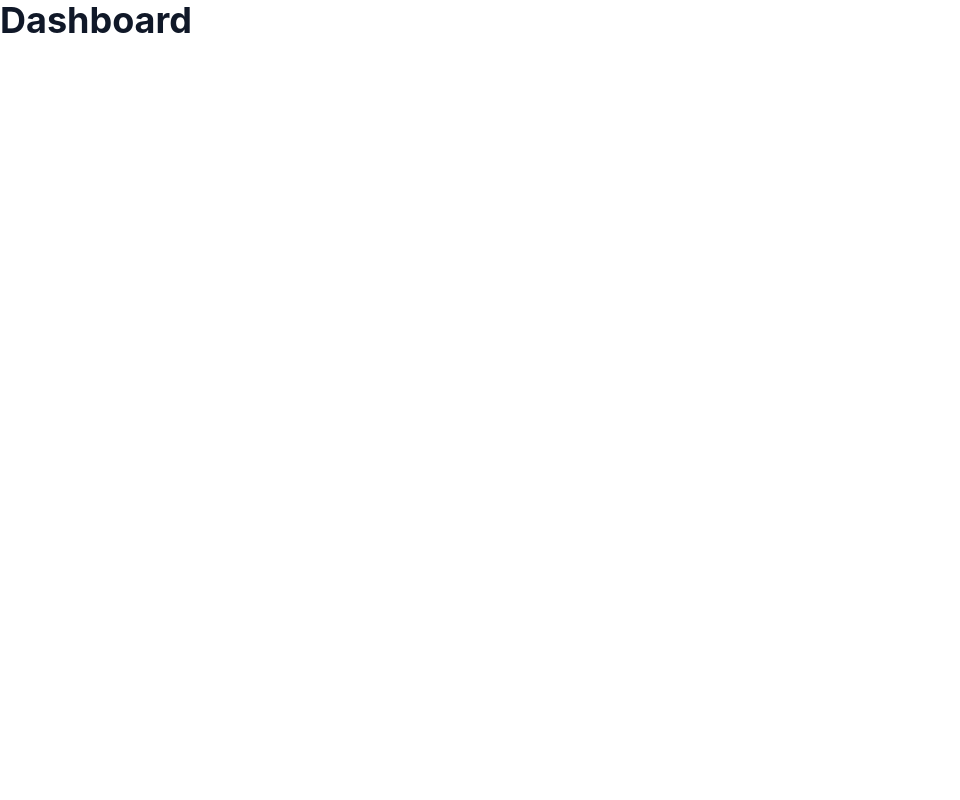
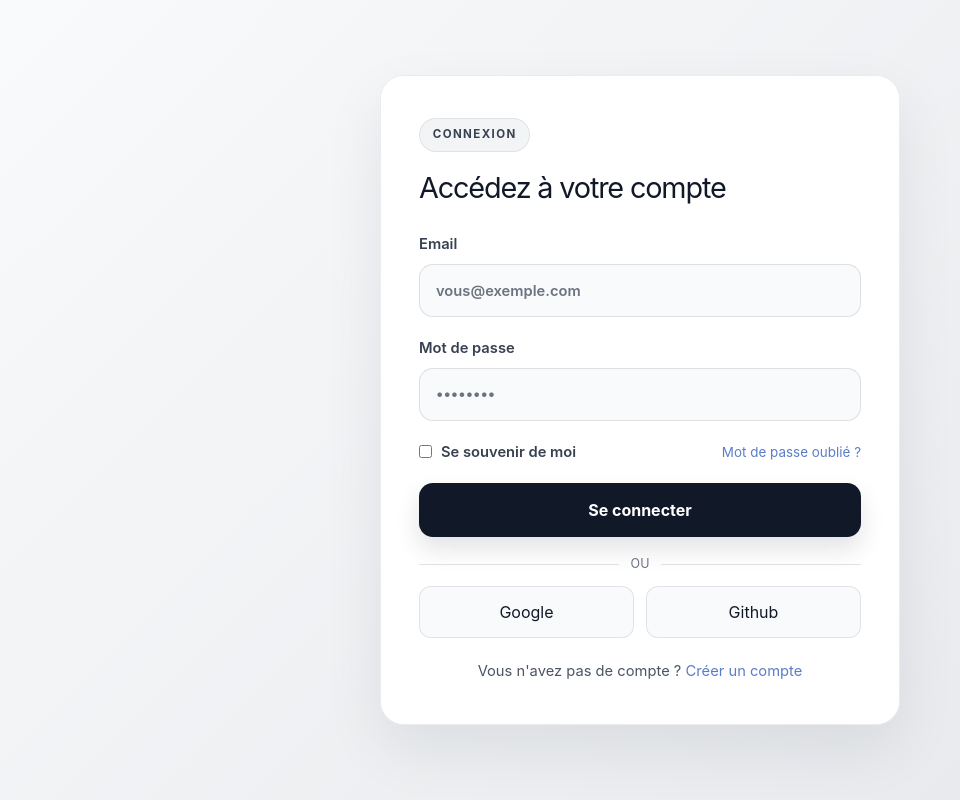
Before and after one commit to Thomas-Peze28/dashboard, a React (Vite) app in the folder frontend/: page / in a window 1280 px wide. Shown: the whole page, without its empty margins (0-960 px from the left). Built offline with nearby package versions, Linux system fonts and the light colour scheme; no server answers.

Commit message:
feat(connexion page): added first visual of connexion pannel not linked to back routes

```diff
--- a/frontend/src/App.css
+++ b/frontend/src/App.css
@@ -1 +1,250 @@
 @import "tailwindcss";
+
+:root {
+  font-family: Inter, "Segoe UI", sans-serif;
+  line-height: 1.5;
+  font-weight: 400;
+  color: #111827;
+  background: #f3f4f6;
+  font-synthesis: none;
+  text-rendering: optimizeLegibility;
+  -webkit-font-smoothing: antialiased;
+  -moz-osx-font-smoothing: grayscale;
+}
+
+* {
+  box-sizing: border-box;
+}
+
+html,
+body,
+#root {
+  margin: 0;
+  min-height: 100%;
+  min-height: 100vh;
+}
+
+body {
+  min-height: 100vh;
+  background: #f3f4f6;
+}
+
+button,
+input {
+  font: inherit;
+}
+
+.login-shell {
+  min-height: 100vh;
+  display: flex;
+  align-items: center;
+  justify-content: center;
+  padding: 32px;
+  background: linear-gradient(135deg, #f9fafb 0%, #e5e7eb 100%);
+}
+
+.glass-panel {
+  width: min(520px, 100%);
+  background: rgba(255, 255, 255, 0.96);
+  border: 1px solid rgba(17, 24, 39, 0.08);
+  border-radius: 24px;
+  box-shadow: 0 24px 60px rgba(15, 23, 42, 0.08);
+  overflow: hidden;
+}
+
+.login-card {
+  padding: 42px 38px;
+  display: flex;
+  flex-direction: column;
+  justify-content: center;
+  background: #ffffff;
+}
+
+.card-header {
+  margin-bottom: 24px;
+}
+
+.badge {
+  display: inline-flex;
+  align-items: center;
+  padding: 0.45rem 0.8rem;
+  border-radius: 999px;
+  background: #f3f4f6;
+  border: 1px solid rgba(17, 24, 39, 0.08);
+  color: #374151;
+  font-size: 0.72rem;
+  font-weight: 700;
+  letter-spacing: 0.12em;
+  text-transform: uppercase;
+}
+
+.card-header h2 {
+  margin: 14px 0 0;
+  font-size: clamp(1.8rem, 2vw, 2.5rem);
+  color: #111827;
+  letter-spacing: -0.04em;
+}
+
+.login-form {
+  display: flex;
+  flex-direction: column;
+  gap: 20px;
+}
+
+.login-form label {
+  display: flex;
+  flex-direction: column;
+  gap: 9px;
+  color: #374151;
+  font-weight: 600;
+  font-size: 0.92rem;
+}
+
+.input-field {
+  width: 100%;
+  border: 1px solid rgba(17, 24, 39, 0.12);
+  border-radius: 14px;
+  background: #f9fafb;
+  padding: 0.9rem 1rem;
+  color: #111827;
+  outline: none;
+  transition: border-color 0.2s ease, box-shadow 0.2s ease, transform 0.2s ease;
+}
+
+.input-field::placeholder {
+  color: #6b7280;
+}
+
+.input-field:focus {
+  border-color: rgba(17, 24, 39, 0.3);
+  box-shadow: 0 0 0 4px rgba(17, 24, 39, 0.06);
+}
+
+.form-row {
+  display: flex;
+  align-items: center;
+  justify-content: space-between;
+  gap: 12px;
+  color: #4b5563;
+  font-size: 0.84rem;
+}
+
+.remember-me {
+  display: inline-flex;
+  align-items: center;
+  gap: 8px;
+  flex-direction: row !important;
+}
+
+.remember-me input {
+  accent-color: #111827;
+}
+
+.form-row a,
+.register-link a {
+  color: #5a7dc9;
+  text-decoration: none;
+}
+
+.message {
+  margin: 0;
+  border-radius: 12px;
+  padding: 0.8rem 0.9rem;
+  font-size: 0.87rem;
+}
+
+.message.error {
+  background: #fef2f2;
+  border: 1px solid rgba(127, 29, 29, 0.12);
+  color: #991b1b;
+}
+
+.message.success {
+  background: #f0fdf4;
+  border: 1px solid rgba(22, 163, 74, 0.12);
+  color: #166534;
+}
+
+.primary-button {
+  border: none;
+  border-radius: 14px;
+  padding: 0.95rem 1.2rem;
+  background: #111827;
+  color: #ffffff;
+  font-weight: 700;
+  cursor: pointer;
+  transition: transform 0.2s ease, box-shadow 0.2s ease, opacity 0.2s ease;
+  box-shadow: 0 12px 24px rgba(17, 24, 39, 0.12);
+}
+
+.primary-button:hover {
+  transform: translateY(-1px);
+}
+
+.primary-button:disabled {
+  opacity: 0.85;
+  cursor: wait;
+}
+
+.divider {
+  display: flex;
+  align-items: center;
+  gap: 12px;
+  margin: 18px 0 12px;
+  color: #6b7280;
+  font-size: 0.78rem;
+  text-transform: uppercase;
+}
+
+.divider::before,
+.divider::after {
+  content: "";
+  display: block;
+  height: 1px;
+  background: rgba(17, 24, 39, 0.12);
+  flex: 1;
+}
+
+.social-actions {
+  display: grid;
+  grid-template-columns: repeat(2, minmax(0, 1fr));
+  gap: 12px;
+}
+
+.social-button {
+  border: 1px solid rgba(17, 24, 39, 0.1);
+  border-radius: 12px;
+  background: #f9fafb;
+  color: #111827;
+  padding: 0.8rem 1rem;
+  cursor: pointer;
+  transition: border-color 0.2s ease, background 0.2s ease;
+}
+
+.social-button:hover {
+  border-color: rgba(17, 24, 39, 0.2);
+  background: #f3f4f6;
+}
+
+.register-link {
+  margin-top: 22px;
+  text-align: center;
+  color: #4b5563;
+  font-size: 0.92rem;
+}
+
+@media (max-width: 520px) {
+  .login-shell {
+    padding: 16px;
+  }
+
+  .login-card {
+    padding: 28px 24px 34px;
+  }
+
+  .form-row,
+  .social-actions {
+    grid-template-columns: 1fr;
+    display: grid;
+  }
+}
--- a/frontend/src/App.tsx
+++ b/frontend/src/App.tsx
@@ -1,12 +1,131 @@
+import { useState, type FormEvent } from 'react'
 import './App.css'
 
+const apiBaseUrl = import.meta.env.VITE_API_URL ?? 'http://localhost:8080'
+
 function App() {
+  const [form, setForm] = useState({ email: '', password: '' })
+  const [isLoading, setIsLoading] = useState(false)
+  const [error, setError] = useState('')
+  const [success, setSuccess] = useState('')
+
+  const handleSubmit = async (event: FormEvent<HTMLFormElement>) => {
+    event.preventDefault()
+    setError('')
+    setSuccess('')
+    setIsLoading(true)
+
+    try {
+      const response = await fetch(`${apiBaseUrl}/api/auth/login`, {
+        method: 'POST',
+        headers: {
+          'Content-Type': 'application/json',
+        },
+        body: JSON.stringify({
+          email: form.email,
+          password: form.password,
+        }),
+      })
+
+      const data = await response.json()
+
+      if (!response.ok) {
+        throw new Error(data.error ?? 'Identifiants incorrects.')
+      }
+
+      localStorage.setItem('dashboard_token', data.token)
+      localStorage.setItem('dashboard_user', JSON.stringify(data.user))
+      setSuccess('Connexion réussie. Redirection en cours...')
+      setForm({ email: '', password: '' })
+    } catch (err) {
+      setError(err instanceof Error ? err.message : 'Une erreur est survenue.')
+    } finally {
+      setIsLoading(false)
+    }
+  }
+
   return (
-    <>
-      <h1 className="text-4xl font-bold text-gray-900">
-        Dashboard
-      </h1>
-    </>
+    <main className="login-shell">
+      <section className="glass-panel login-layout">
+        <div className="login-card">
+          <div className="card-header">
+            <span className="badge">Connexion</span>
+            <h2>Accédez à votre compte</h2>
+          </div>
+
+          <form onSubmit={handleSubmit} className="login-form">
+            <label>
+              <span>Email</span>
+              <input
+                type="email"
+                name="email"
+                value={form.email}
+                onChange={(event) => setForm({ ...form, email: event.target.value })}
+                placeholder="vous@exemple.com"
+                autoComplete="email"
+                className="input-field"
+                required
+              />
+            </label>
+
+            <label>
+              <span>Mot de passe</span>
+              <input
+                type="password"
+                name="password"
+                value={form.password}
+                onChange={(event) => setForm({ ...form, password: event.target.value })}
+                placeholder="••••••••"
+                autoComplete="current-password"
+                className="input-field"
+                required
+              />
+            </label>
+
+            <div className="form-row">
+              <label className="remember-me">
+                <input type="checkbox" />
+                <span>Se souvenir de moi</span>
+              </label>
+              <a href="#">Mot de passe oublié ?</a>
+            </div>
+
+            {error && (
+              <p className="message error" role="alert">
+                {error}
+              </p>
+            )}
+
+            {success && (
+              <p className="message success" role="status">
+                {success}
+              </p>
+            )}
+
+            <button type="submit" className="primary-button" disabled={isLoading}>
+              {isLoading ? 'Connexion...' : 'Se connecter'}
+            </button>
+          </form>
+
+          <div className="divider">
+            <span>ou</span>
+          </div>
+
+          <div className="social-actions">
+            <button type="button" className="social-button">
+              Google
+            </button>
+            <button type="button" className="social-button">
+              Github
+            </button>
+          </div>
+
+          <p className="register-link">
+            Vous n&apos;avez pas de compte ? <a href="#">Créer un compte</a>
+          </p>
+        </div>
+      </section>
+    </main>
   )
 }
 
--- a/frontend/src/index.css
+++ b/frontend/src/index.css
@@ -1 +1,15 @@
 @import "tailwindcss";
+
+:root {
+  color: #e2e8f0;
+  background-color: #020817;
+}
+
+html, body, #root {
+  margin: 0;
+  min-height: 100%;
+}
+
+body {
+  min-height: 100vh;
+}
```
Also changed, not shown: 2 other files (tests, documents, lock files or other folders).
